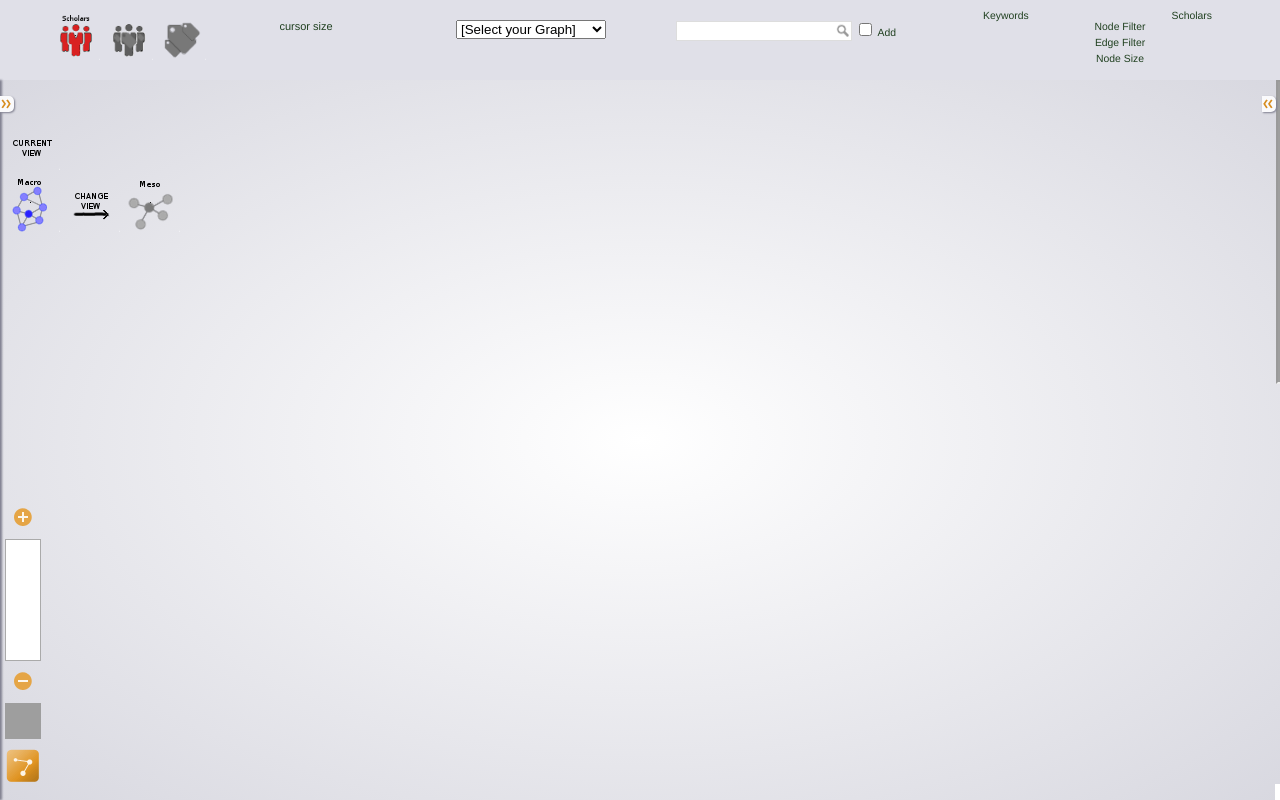
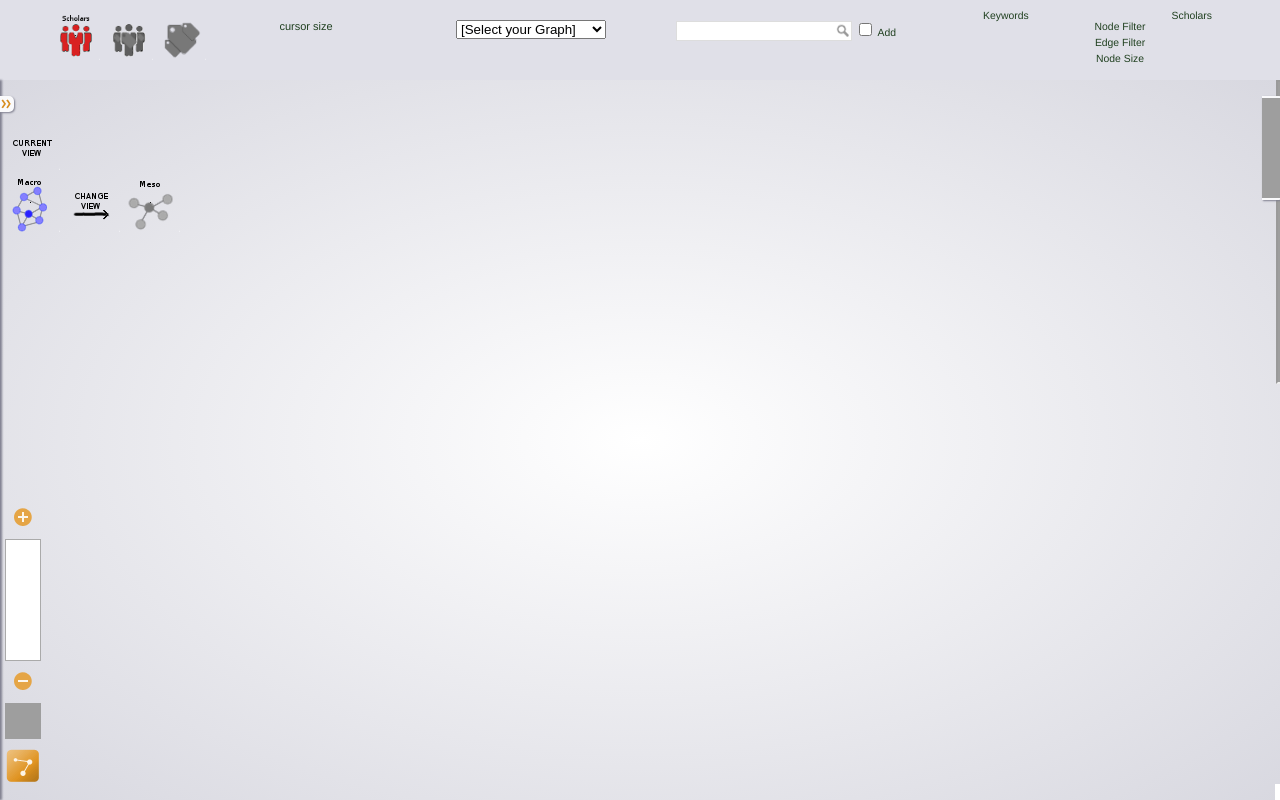
Before and after one commit to moma/explorerjs, a PHP site: page / in a window 1280 px wide. Run offline with PHP 8.4, Linux system fonts and the light colour scheme; some libraries are stand-ins or nearby versions; grey boxes are pictures that could not be loaded.

Commit message:
chat enable

```diff
--- a/index.html
+++ b/index.html
@@ -168,7 +168,7 @@
         </div>
 
         <div id="rightcolumn" style="position:fixed; right:-400px;top:80px;">
-            <div id="showChat"><a href="#" id="aShowChat" class="leftarrow"> </a></div>
+            <div id="showChat" onclick="showhideChat();"><a href="#" id="aShowChat"> </a></div>
             <iframe src="http://webchat.freenode.net/?nick=Ademe&channels=#anoe"
             width="400" height="300"></iframe>
         </div>
--- a/js/main.js
+++ b/js/main.js
@@ -1,13 +1,6 @@
 listGexfs();
 
 if(typeof(getUrlParam.file)!=="undefined"){
-//    if (_cG.offset().left == 900) {
-//        _cG.animate({
-//            "left" : "1900px"
-//        });
-//    }
-//    $("#rightcolumn").hide();
-    //Do something to change de selector value
     if(typeof(isBipartite[getUrlParam.file])!=="undefined"){
         $.doTimeout(30,function (){
             listGexfs();
@@ -21,7 +14,6 @@ if(typeof(getUrlParam.file)!=="undefined"){
         });
     }
 }
-//else document.getElementById("rightcolumn").style.right=0
 function listGexfs(){
     $.ajax({
         type: 'GET',
@@ -36,12 +28,6 @@ function listGexfs(){
             console.log("Page Not found.");
         }
     });
-    cg = document.getElementById("rightcolumn");
-//    if(cg){
-//        if(cg.style.left=="900px");{
-//            cg.style.left="1900px";
-//        }
-//    }
 }
 
 function startOnePartite(pathfile) {
--- a/js/methods.js
+++ b/js/methods.js
@@ -30,6 +30,17 @@ getUrlParam = (function () {
     });
     return get;
 })();
+
+function showhideChat(){
+
+    cg = document.getElementById("rightcolumn");
+    if(cg){
+        if(cg.style.right=="-400px"){
+            cg.style.right="0px";
+        }
+        else cg.style.right="-400px";
+    }
+}
 
 var oposMAX;
 function ArraySortByValue(array, sortFunc){
--- a/styles/gexfjs.css
+++ b/styles/gexfjs.css
@@ -242,11 +242,11 @@ h1 a {
 */
 
 #showChat{
-    position: absolute; top: 16px; left: -14px; width: 12px; height: 12px; background: rgb(250, 250, 252); padding: 2px 2px 2px 0; border-top-right-radius: 5px; border-bottom-right-radius: 5px; box-shadow: 1px 1px 2px #808090;
+    position: absolute; top: 16px; left: -14px; width: 20px; height: 100px; background: rgb(250, 250, 252); padding: 2px 2px 2px 0; border-top-right-radius: 5px; border-bottom-right-radius: 5px; box-shadow: 1px 1px 2px #808090;
 }
 
 #aShowChat {
-    float: left; width: 12px; height: 12px; background-image: url(../img/fleches-horiz.png);
+    float: left; width: 100%; height: 100%; background-image: url(../img/chat.png);
 }
 
 #leftcolumn {
```
